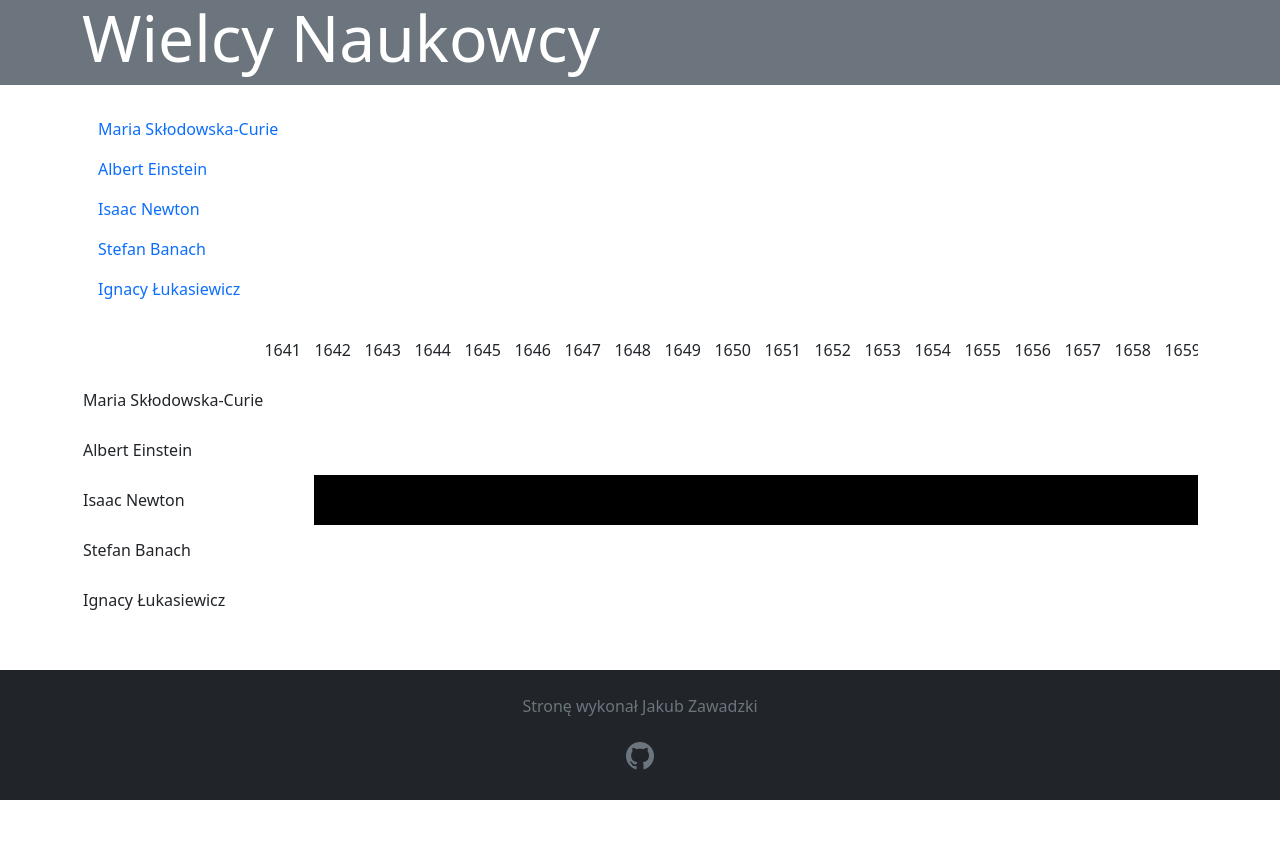
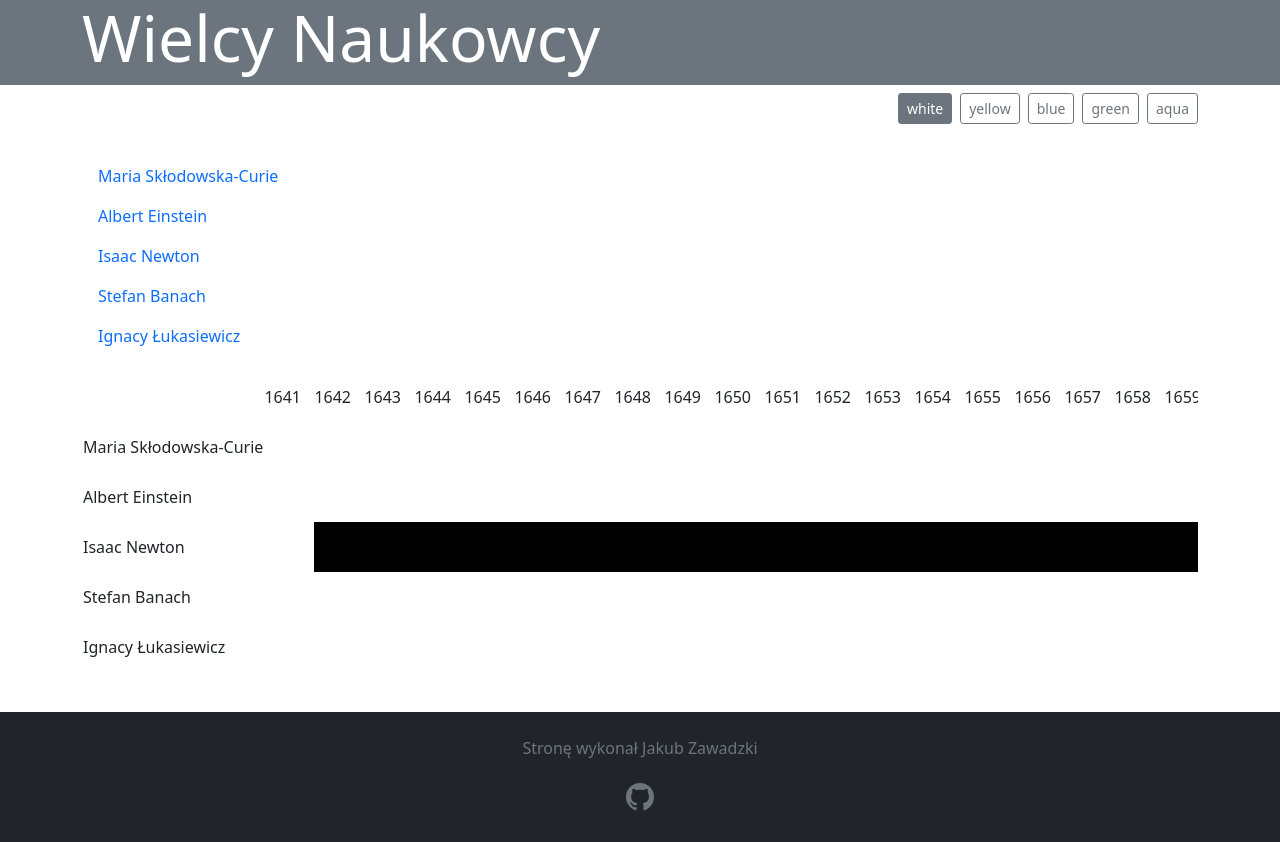
Before and after one commit to Kuba429/pai-projekt, a React (Vite) app in the folder na6-react/: page / in a window 1280 px wide. Before the commit the page ends 800 px from the top, so only its background shows below. Built offline with nearby package versions, Linux system fonts and the light colour scheme.

Commit message:
zmiana koloru tla

```diff
--- a/na6-react/src/components/Layout.tsx
+++ b/na6-react/src/components/Layout.tsx
@@ -1,5 +1,6 @@
 import { FC } from "react";
 import { Footer } from "./Footer";
+import { ZmianaKoloru } from "./ZmianaTla";
 
 export const Layout: FC<{ children: JSX.Element; header: string }> = ({
     children,
@@ -10,6 +11,7 @@ export const Layout: FC<{ children: JSX.Element; header: string }> = ({
             <header className="bg-secondary text-white ">
                 <h1 className="container display-3">{header}</h1>
             </header>
+            <ZmianaKoloru />
             {children}
             <Footer />
         </>
--- /dev/null
+++ b/na6-react/src/components/ZmianaTla.tsx
@@ -0,0 +1,33 @@
+import React from "react";
+
+const kolory = ["white", "yellow", "blue", "green", "aqua"];
+export const ZmianaKoloru = () => {
+    return (
+        <div className="zmiana-tla container d-flex justify-content-end gap-2 my-2">
+            {kolory.map((kolor) => {
+                return (
+                    <React.Fragment key={kolor}>
+                        <input
+                            onInput={() => zmienKolor(kolor)}
+                            className="btn-check"
+                            defaultChecked={kolor == "white"}
+                            type="radio"
+                            name="kolor"
+                            id={kolor}
+                        />
+                        <label
+                            className="btn btn-outline-secondary btn-sm"
+                            htmlFor={kolor}
+                        >
+                            {kolor}
+                        </label>
+                    </React.Fragment>
+                );
+            })}
+        </div>
+    );
+};
+
+const zmienKolor = (kolor: string) => {
+    document.body.dataset.kolor = kolor;
+};
--- a/na6-react/src/index.scss
+++ b/na6-react/src/index.scss
@@ -1,3 +1,22 @@
+// zmiana koloru tła
+body {
+    background-color: white;
+}
+body[data-kolor="white"] {
+    background-color: white;
+}
+body[data-kolor="yellow"] {
+    background-color: yellow;
+}
+body[data-kolor="blue"] {
+    background-color: blue;
+}
+body[data-kolor="green"] {
+    background-color: green;
+}
+body[data-kolor="aqua"] {
+    background-color: aqua;
+}
 .App {
     min-height: 100vh;
 }
```
